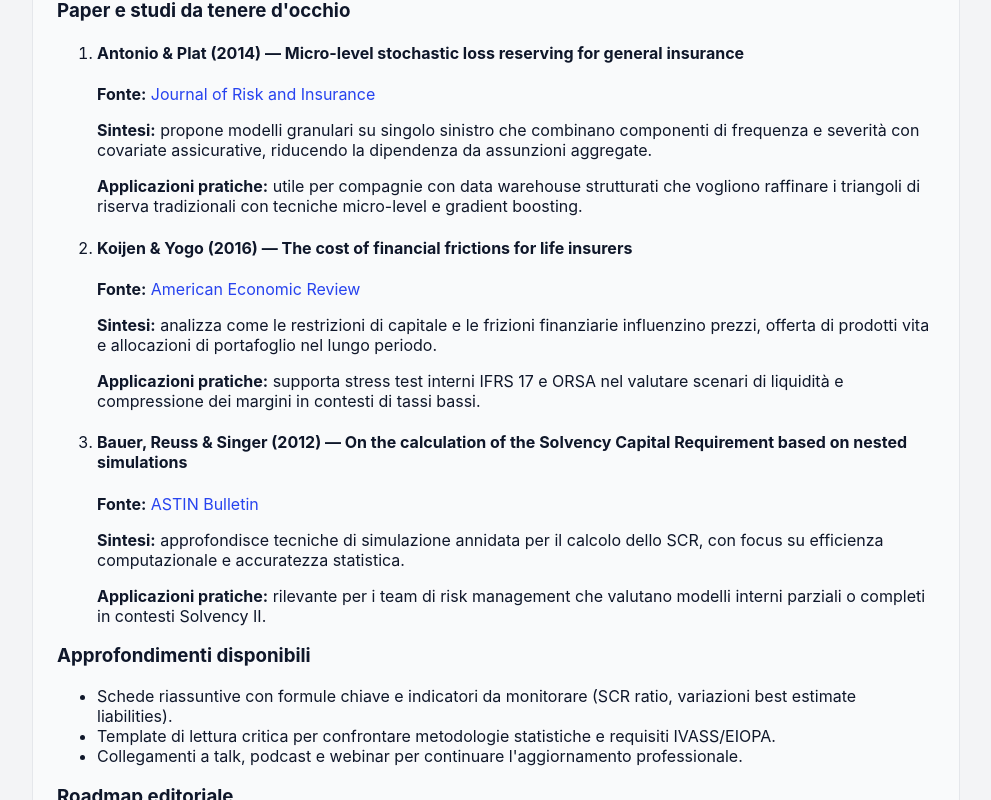
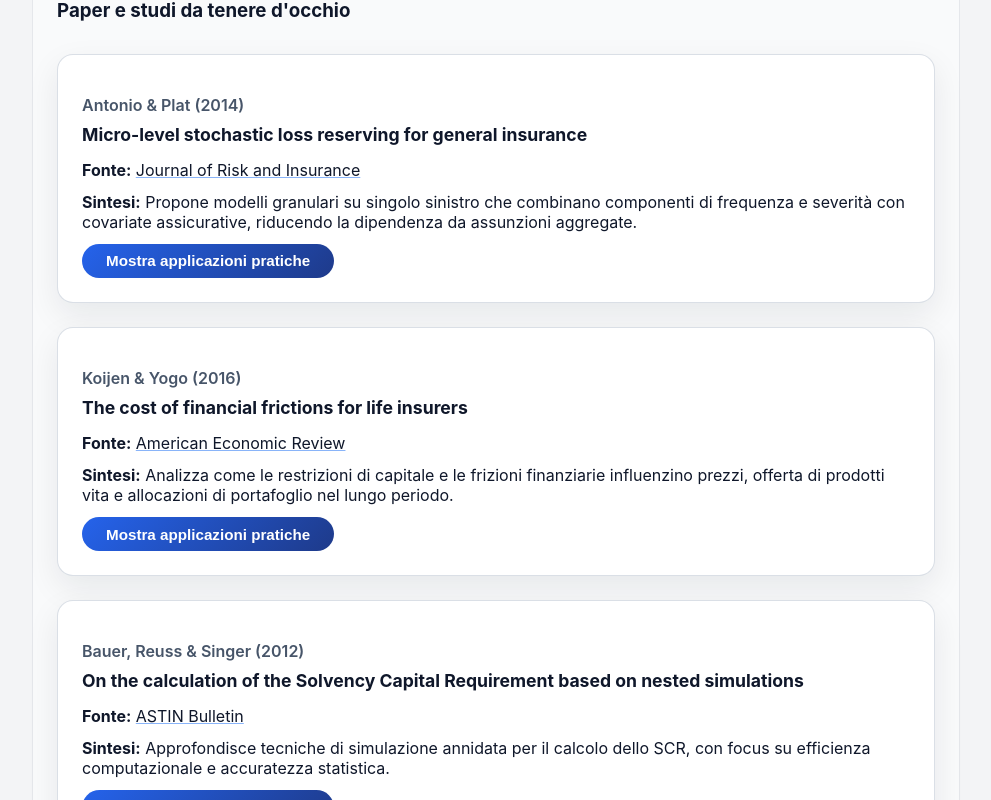
Before and after one commit to pietroscik/attuario-eu, a Next.js app: page /wiki in a window 1280 px wide. Shown: the part 2140-2940 px from the top of the page, without its empty margins (144-1135 px from the left). Built offline with nearby package versions, Linux system fonts and the light colour scheme.

Commit message:
Convert wiki research list into interactive cards

```diff
--- a/pages/wiki.js
+++ b/pages/wiki.js
@@ -1,12 +1,138 @@
+import { useState } from "react";
 import Layout from "../components/Layout";
 
 export default function Wiki() {
+  const researchPapers = [
+    {
+      id: "antonio-plat-2014",
+      title: "Micro-level stochastic loss reserving for general insurance",
+      authors: "Antonio & Plat (2014)",
+      sourceLabel: "Journal of Risk and Insurance",
+      sourceHref: "https://onlinelibrary.wiley.com/doi/10.1111/jori.12029",
+      summary:
+        "Propone modelli granulari su singolo sinistro che combinano componenti di frequenza e severità con covariate assicurative, riducendo la dipendenza da assunzioni aggregate.",
+      applications:
+        "Utile per compagnie con data warehouse strutturati che vogliono raffinare i triangoli di riserva tradizionali con tecniche micro-level e gradient boosting.",
+    },
+    {
+      id: "koijen-yogo-2016",
+      title: "The cost of financial frictions for life insurers",
+      authors: "Koijen & Yogo (2016)",
+      sourceLabel: "American Economic Review",
+      sourceHref: "https://www.aeaweb.org/articles?id=10.1257/aer.20130876",
+      summary:
+        "Analizza come le restrizioni di capitale e le frizioni finanziarie influenzino prezzi, offerta di prodotti vita e allocazioni di portafoglio nel lungo periodo.",
+      applications:
+        "Supporta stress test interni IFRS 17 e ORSA nel valutare scenari di liquidità e compressione dei margini in contesti di tassi bassi.",
+    },
+    {
+      id: "bauer-reuss-singer-2012",
+      title:
+        "On the calculation of the Solvency Capital Requirement based on nested simulations",
+      authors: "Bauer, Reuss & Singer (2012)",
+      sourceLabel: "ASTIN Bulletin",
+      sourceHref:
+        "https://www.cambridge.org/core/journals/astin-bulletin/article/on-the-calculation-of-the-solvency-capital-requirement-based-on-nested-simulations/",
+      summary:
+        "Approfondisce tecniche di simulazione annidata per il calcolo dello SCR, con focus su efficienza computazionale e accuratezza statistica.",
+      applications:
+        "Rilevante per i team di risk management che valutano modelli interni parziali o completi in contesti Solvency II.",
+    },
+  ];
+
+  const [openCards, setOpenCards] = useState(() =>
+    researchPapers.reduce((acc, paper) => ({ ...acc, [paper.id]: false }), {})
+  );
+
+  const handleToggle = (paperId) => {
+    setOpenCards((prev) => ({ ...prev, [paperId]: !prev[paperId] }));
+  };
+
   return (
     <Layout
       title="Wiki attuariale"
       eyebrow="Knowledge base"
       intro="Sezione dedicata a glossari, FAQ e snippet normativi riutilizzabili. Popola questa pagina con articoli o collegamenti alla tua base di conoscenza."
     >
+      <style jsx>{`
+        .research-grid {
+          display: grid;
+          gap: 1.5rem;
+          margin: 2rem 0;
+        }
+
+        .research-card {
+          background: var(--card-background, #fff);
+          border: 1px solid rgba(148, 163, 184, 0.35);
+          border-radius: 16px;
+          box-shadow: 0 12px 32px rgba(15, 23, 42, 0.08);
+          padding: 1.5rem;
+          transition: transform 0.2s ease, box-shadow 0.2s ease;
+        }
+
+        .research-card:hover,
+        .research-card:focus-within {
+          transform: translateY(-2px);
+          box-shadow: 0 18px 40px rgba(15, 23, 42, 0.12);
+        }
+
+        .research-card h4 {
+          font-size: 1.1rem;
+          line-height: 1.4;
+          margin: 0 0 0.75rem;
+        }
+
+        .research-card__authors {
+          color: rgb(71, 85, 105);
+          font-weight: 600;
+          margin-bottom: 0.5rem;
+        }
+
+        .research-card__source,
+        .research-card__summary {
+          margin: 0 0 0.75rem;
+        }
+
+        .research-card__source a {
+          color: inherit;
+          text-decoration: underline;
+          text-decoration-color: rgba(59, 130, 246, 0.6);
+        }
+
+        .toggle-button {
+          background: linear-gradient(135deg, #2563eb, #1e3a8a);
+          border: none;
+          border-radius: 9999px;
+          color: #fff;
+          cursor: pointer;
+          font-size: 0.95rem;
+          font-weight: 600;
+          padding: 0.55rem 1.5rem;
+          transition: background 0.2s ease, transform 0.2s ease;
+        }
+
+        .toggle-button:hover,
+        .toggle-button:focus-visible {
+          background: linear-gradient(135deg, #1d4ed8, #172554);
+          outline: none;
+          transform: translateY(-1px);
+        }
+
+        .toggle-details {
+          border-top: 1px solid rgba(148, 163, 184, 0.3);
+          display: none;
+          margin-top: 1rem;
+          padding-top: 1rem;
+        }
+
+        .toggle-details.is-visible {
+          display: block;
+        }
+
+        .toggle-details p {
+          margin: 0;
+        }
+      `}</style>
       <section className="info-panel" aria-labelledby="glossario-attuariale">
         <h2 id="glossario-attuariale">Glossario attuariale</h2>
         <p>
@@ -94,71 +220,46 @@ export default function Wiki() {
           pareri professionali né linee guida regolamentari ufficiali.
         </p>
         <h3>Paper e studi da tenere d&apos;occhio</h3>
-        <ol>
-          <li>
-            <h4>Antonio &amp; Plat (2014) — Micro-level stochastic loss reserving for general insurance</h4>
-            <p>
-              <strong>Fonte:</strong>{" "}
-              <a
-                href="https://onlinelibrary.wiley.com/doi/10.1111/jori.12029"
-                rel="noopener noreferrer"
-                target="_blank"
-              >
-                Journal of Risk and Insurance
-              </a>
-            </p>
-            <p>
-              <strong>Sintesi:</strong> propone modelli granulari su singolo sinistro che combinano componenti di frequenza e severità con
-              covariate assicurative, riducendo la dipendenza da assunzioni aggregate.
-            </p>
-            <p>
-              <strong>Applicazioni pratiche:</strong> utile per compagnie con data warehouse strutturati che vogliono raffinare i triangoli di
-              riserva tradizionali con tecniche micro-level e gradient boosting.
-            </p>
-          </li>
-          <li>
-            <h4>Koijen &amp; Yogo (2016) — The cost of financial frictions for life insurers</h4>
-            <p>
-              <strong>Fonte:</strong>{" "}
-              <a
-                href="https://www.aeaweb.org/articles?id=10.1257/aer.20130876"
-                rel="noopener noreferrer"
-                target="_blank"
-              >
-                American Economic Review
-              </a>
-            </p>
-            <p>
-              <strong>Sintesi:</strong> analizza come le restrizioni di capitale e le frizioni finanziarie influenzino prezzi, offerta di
-              prodotti vita e allocazioni di portafoglio nel lungo periodo.
-            </p>
-            <p>
-              <strong>Applicazioni pratiche:</strong> supporta stress test interni IFRS 17 e ORSA nel valutare scenari di liquidità e
-              compressione dei margini in contesti di tassi bassi.
-            </p>
-          </li>
-          <li>
-            <h4>Bauer, Reuss &amp; Singer (2012) — On the calculation of the Solvency Capital Requirement based on nested simulations</h4>
-            <p>
-              <strong>Fonte:</strong>{" "}
-              <a
-                href="https://www.cambridge.org/core/journals/astin-bulletin/article/on-the-calculation-of-the-solvency-capital-requirement-based-on-nested-simulations/"
-                rel="noopener noreferrer"
-                target="_blank"
-              >
-                ASTIN Bulletin
-              </a>
-            </p>
-            <p>
-              <strong>Sintesi:</strong> approfondisce tecniche di simulazione annidata per il calcolo dello SCR, con focus su efficienza
-              computazionale e accuratezza statistica.
-            </p>
-            <p>
-              <strong>Applicazioni pratiche:</strong> rilevante per i team di risk management che valutano modelli interni parziali o completi
-              in contesti Solvency II.
-            </p>
-          </li>
-        </ol>
+        <div className="research-grid" role="list">
+          {researchPapers.map((paper, index) => {
+            const detailsId = `${paper.id}-details-${index}`;
+            const isOpen = openCards[paper.id];
+
+            return (
+              <div className="research-card" key={paper.id} role="listitem">
+                <p className="research-card__authors">{paper.authors}</p>
+                <h4>{paper.title}</h4>
+                <p className="research-card__source">
+                  <strong>Fonte:</strong>{" "}
+                  <a href={paper.sourceHref} rel="noopener noreferrer" target="_blank">
+                    {paper.sourceLabel}
+                  </a>
+                </p>
+                <p className="research-card__summary">
+                  <strong>Sintesi:</strong> {paper.summary}
+                </p>
+                <button
+                  type="button"
+                  className="toggle-button"
+                  aria-expanded={isOpen}
+                  aria-controls={detailsId}
+                  onClick={() => handleToggle(paper.id)}
+                >
+                  {isOpen ? "Nascondi applicazioni pratiche" : "Mostra applicazioni pratiche"}
+                </button>
+                <div
+                  id={detailsId}
+                  className={`toggle-details${isOpen ? " is-visible" : ""}`}
+                  hidden={!isOpen}
+                >
+                  <p>
+                    <strong>Applicazioni pratiche:</strong> {paper.applications}
+                  </p>
+                </div>
+              </div>
+            );
+          })}
+        </div>
         <h3>Approfondimenti disponibili</h3>
         <ul>
           <li>
```
